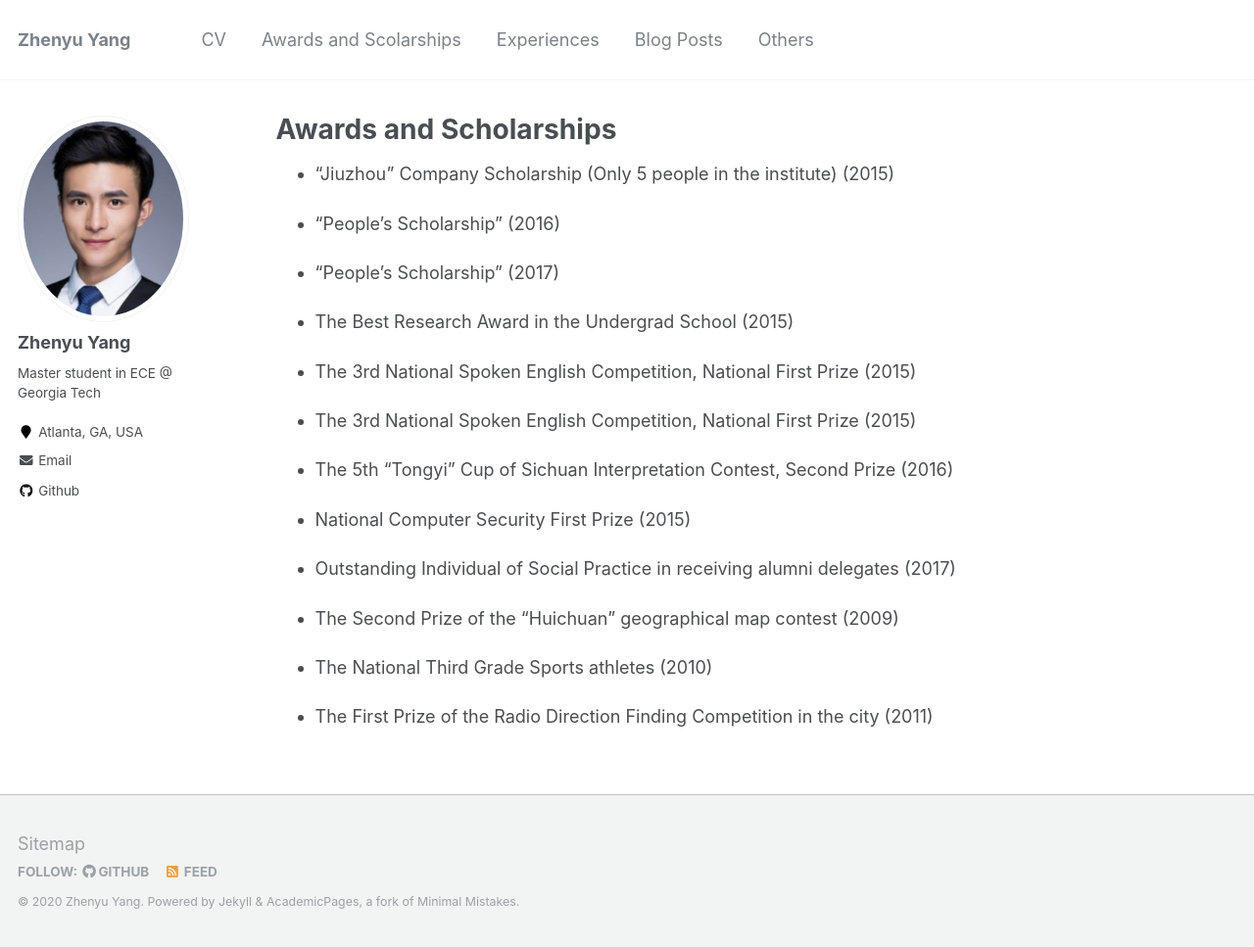
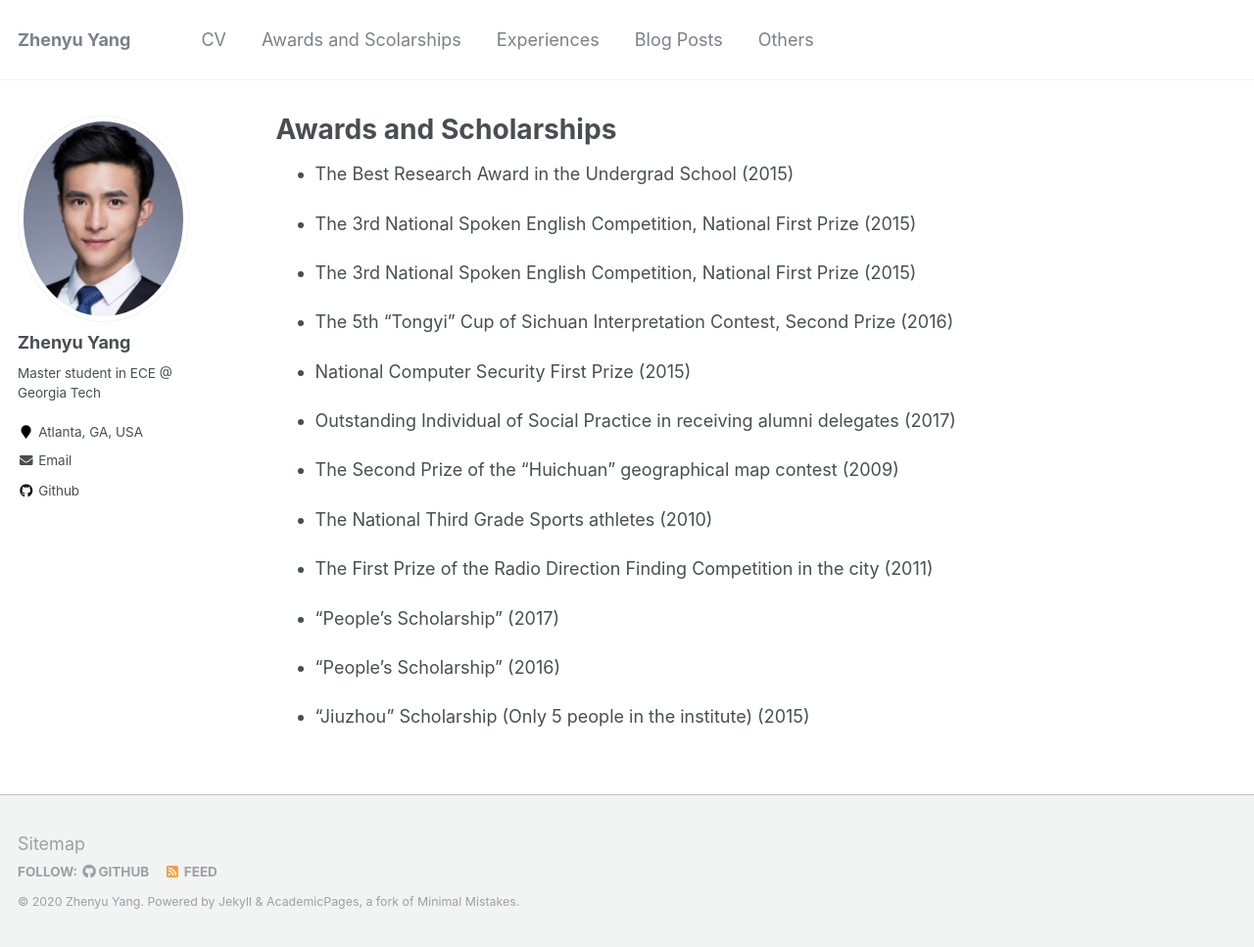
Before and after one commit to azpeteryang/azpeteryang.github.io, a Jekyll site: the page built from _pages/publications.md, in a window 1280 px wide and 967 px high. Shown: the whole window at 98% size. Built offline with Jekyll 4.4.1, drawn with Linux system fonts in a browser that asks for light colours; some of the changed lines change nothing that is shown.

Commit message:
Update publications.md

```diff
--- a/_pages/publications.md
+++ b/_pages/publications.md
@@ -5,12 +5,6 @@ permalink: /publications/
 author_profile: true
 ---
 
-
-* "Jiuzhou" Company Scholarship (Only 5 people in the institute) (2015)
-
-* "People's Scholarship" (2016)
-
-* "People's Scholarship" (2017)
 
 * The Best Research Award in the Undergrad School (2015)
 
@@ -29,3 +23,9 @@ author_profile: true
 * The National Third Grade Sports athletes  (2010)
 
 * The First Prize of the Radio Direction Finding Competition in the city (2011)
+
+* "People's Scholarship" (2017)
+
+* "People's Scholarship" (2016)
+
+* "Jiuzhou" Scholarship (Only 5 people in the institute) (2015)
```
